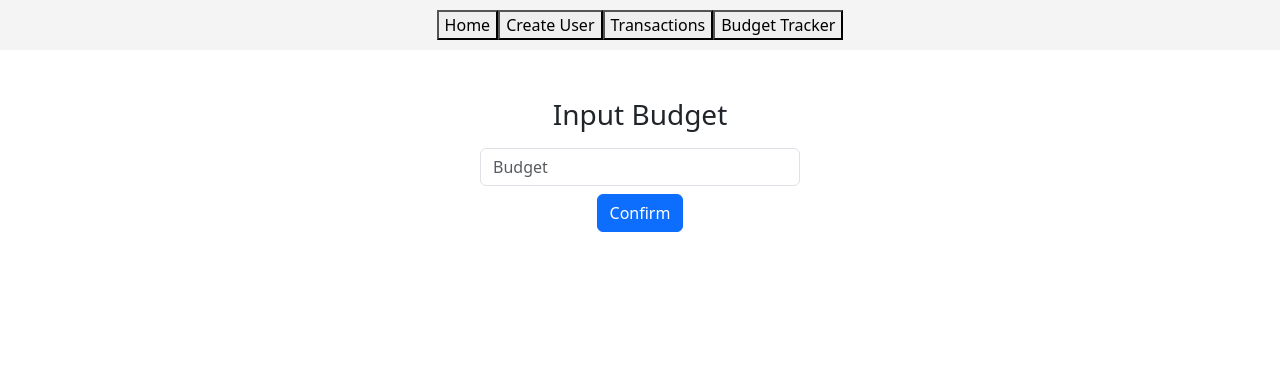
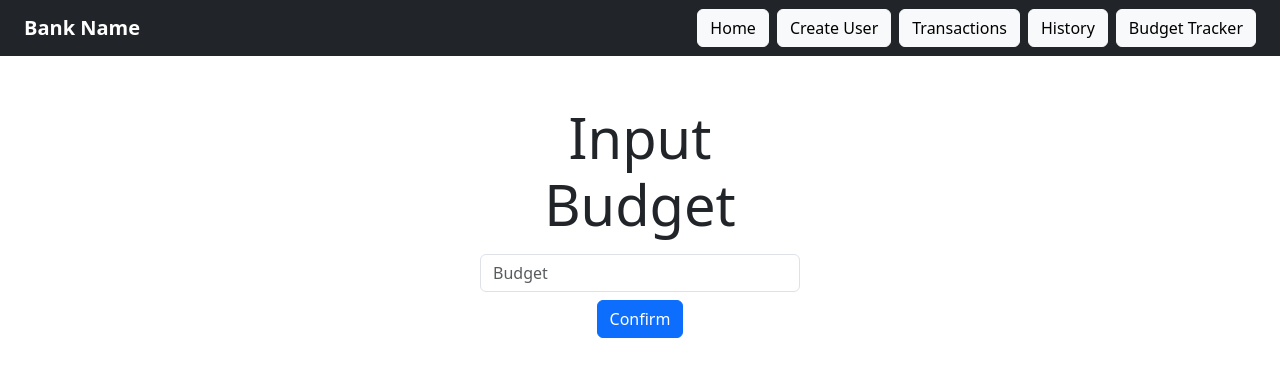
Before and after one commit to carlbrizuela/Banking-and-Budget-App, a React (Create React App) app: page / in a window 1280 px wide. Both pictures are taken after a click on the button "Budget Tracker". Shown: the top 376 px of the page. Built offline with nearby package versions, Linux system fonts and the light colour scheme.

Commit message:
Added Nav styling and Transaction History

```diff
--- a/src/App.js
+++ b/src/App.js
@@ -3,23 +3,27 @@ import "./App.css";
 import CreateUser from "./components/Banking/CreateUser";
 import Transactions from "./components/Banking/Transactions";
 import Home from "./components/Banking/Home";
-import HomeBudget from "./components/Budget/HomeBudget"
-import "bootstrap/dist/css/bootstrap.min.css"
+import HomeBudget from "./components/Budget/HomeBudget";
+import "bootstrap/dist/css/bootstrap.min.css";
+import TransactionHistory from "./components/Banking/TransactionHistory";
 
 function App() {
   const [users, setUsers] = useState([
     { name: "Juan Miguel", email: "juanmiguel@email.com", balance: 10000 },
-    { name: "Mary Ann ", email: "maryann@email.com", balance: 5000 },
+    { name: "Mary Ann", email: "maryann@email.com", balance: 5000 },
   ]);
 
   const [view, setView] = useState("home");
+
+  const [transactionHistory, setTransactionHistory] = useState([]);
 
   const handleCreateUser = (newUser) => {
     setUsers((prevUsers) => [...prevUsers, newUser]);
   };
 
-  const handleTransaction = (updatedUsers) => {
+  const handleTransaction = (updatedUsers, transactionDetails) => {
     setUsers(updatedUsers);
+    setTransactionHistory((prev) => [...prev, transactionDetails]);
   };
 
   const handleChangeView = (newView) => {
@@ -28,15 +32,53 @@ function App() {
 
   return (
     <div className="App">
-      <nav style={{ padding: "10px", backgroundColor: "#f4f4f4" }}>
-        <button onClick={() => handleChangeView("home")}>Home</button>
-        <button onClick={() => handleChangeView("create")}>Create User</button>
-        <button onClick={() => handleChangeView("transactions")}>
-          Transactions
-        </button>
-        <button onClick={() => handleChangeView("budget")}>
-          Budget Tracker
-        </button>
+      <nav className="navbar navbar-expand-lg navbar-dark bg-dark px-4">
+        <span className="navbar-brand fw-bold">Bank Name</span>
+
+        <div className="collapse navbar-collapse">
+          <ul className="navbar-nav ms-auto d-flex flex-row gap-2">
+            <li className="nav-item">
+              <button
+                className="btn btn-light"
+                onClick={() => handleChangeView("home")}
+              >
+                Home
+              </button>
+            </li>
+            <li className="nav-item">
+              <button
+                className="btn btn-light"
+                onClick={() => handleChangeView("create")}
+              >
+                Create User
+              </button>
+            </li>
+            <li className="nav-item">
+              <button
+                className="btn btn-light"
+                onClick={() => handleChangeView("transactions")}
+              >
+                Transactions
+              </button>
+            </li>
+            <li className="nav-item">
+              <button
+                className="btn btn-light"
+                onClick={() => handleChangeView("history")}
+              >
+                History
+              </button>
+            </li>
+            <li className="nav-item">
+              <button
+                className="btn btn-light"
+                onClick={() => handleChangeView("budget")}
+              >
+                Budget Tracker
+              </button>
+            </li>
+          </ul>
+        </div>
       </nav>
 
       {view === "home" && <Home users={users} />}
@@ -46,8 +88,9 @@ function App() {
       {view === "transactions" && (
         <Transactions onTransaction={handleTransaction} users={users} />
       )}
-      {view === "budget" && (
-        <HomeBudget />
+      {view === "budget" && <HomeBudget />}
+      {view === "history" && (
+        <TransactionHistory history={transactionHistory} />
       )}
     </div>
   );
--- /dev/null
+++ b/src/components/Banking/TransactionHistory.jsx
@@ -0,0 +1,39 @@
+import React from "react";
+
+const TransactionHistory = ({ history }) => {
+  return (
+    <div className="container mt-5">
+      <h2 className="text-center mb-4 display-4" >Transaction History</h2>
+      {history.length === 0 ? (
+        <p className="text-muted text-center">No transactions yet.</p>
+      ) : (
+        <div className="table-responsive">
+          <table className="table table-striped table-bordered">
+            <thead className="table-dark">
+              <tr>
+                <th>Type</th>
+                <th>Sender</th>
+                <th>Receiver</th>
+                <th>Amount</th>
+                <th>Time</th>
+              </tr>
+            </thead>
+            <tbody>
+              {history.map((txn, index) => (
+                <tr key={index}>
+                  <td>{txn.type}</td>
+                  <td>{txn.sender}</td>
+                  <td>{txn.receiver}</td>
+                  <td>₱{txn.amount.toFixed(2)}</td>
+                  <td>{new Date(txn.timestamp).toLocaleString()}</td>
+                </tr>
+              ))}
+            </tbody>
+          </table>
+        </div>
+      )}
+    </div>
+  );
+};
+
+export default TransactionHistory;
--- a/src/components/Banking/Transactions.jsx
+++ b/src/components/Banking/Transactions.jsx
@@ -55,7 +55,13 @@ const Transactions = ({ onTransaction, users }) => {
       return user;
     });
 
-    onTransaction(updatedUsers);
+    onTransaction(updatedUsers, {
+      type,
+      amount: amt,
+      sender: sender || "N/A",
+      receiver: receiver || "N/A",
+      timestamp: new Date().toISOString(),
+    });
     alert(`${type.charAt(0).toUpperCase() + type.slice(1)} successful!`);
 
     setAmount("");
--- a/src/components/Budget/HomeBudget.jsx
+++ b/src/components/Budget/HomeBudget.jsx
@@ -22,7 +22,7 @@ function HomeBudget(){
          { !showDashboard &&
             <div className="d-flex justify-content-center mt-5">
                   <form className="w-25 "onSubmit={displayBudget}>
-                     <h3 className="mb-3">Input Budget</h3>
+                     <h3 className="mb-3 display-4">Input Budget</h3>
                      <input className={`form-control ${budgetError ? "is-invalid": ""}`} value = {budget} placeholder="Budget "
                         onChange={(event) => {
                            setBudget(event.target.value)
```
